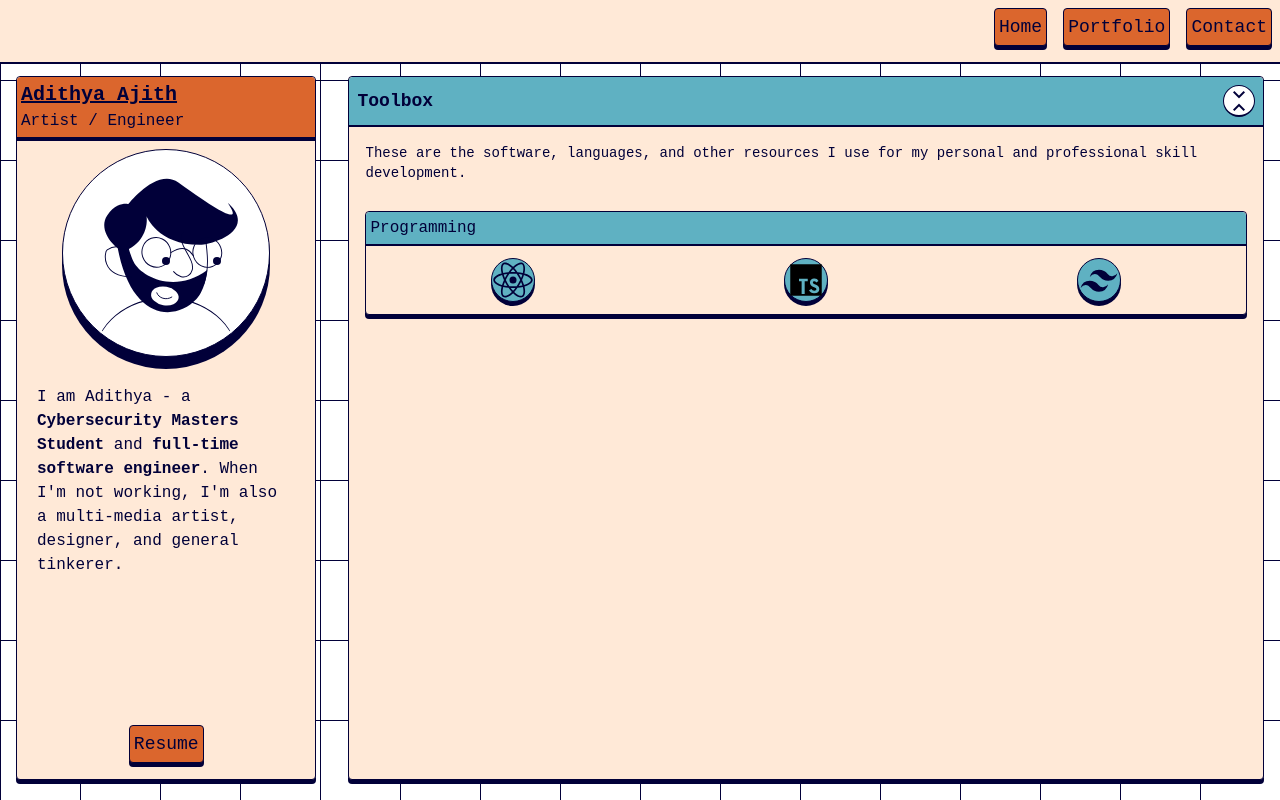
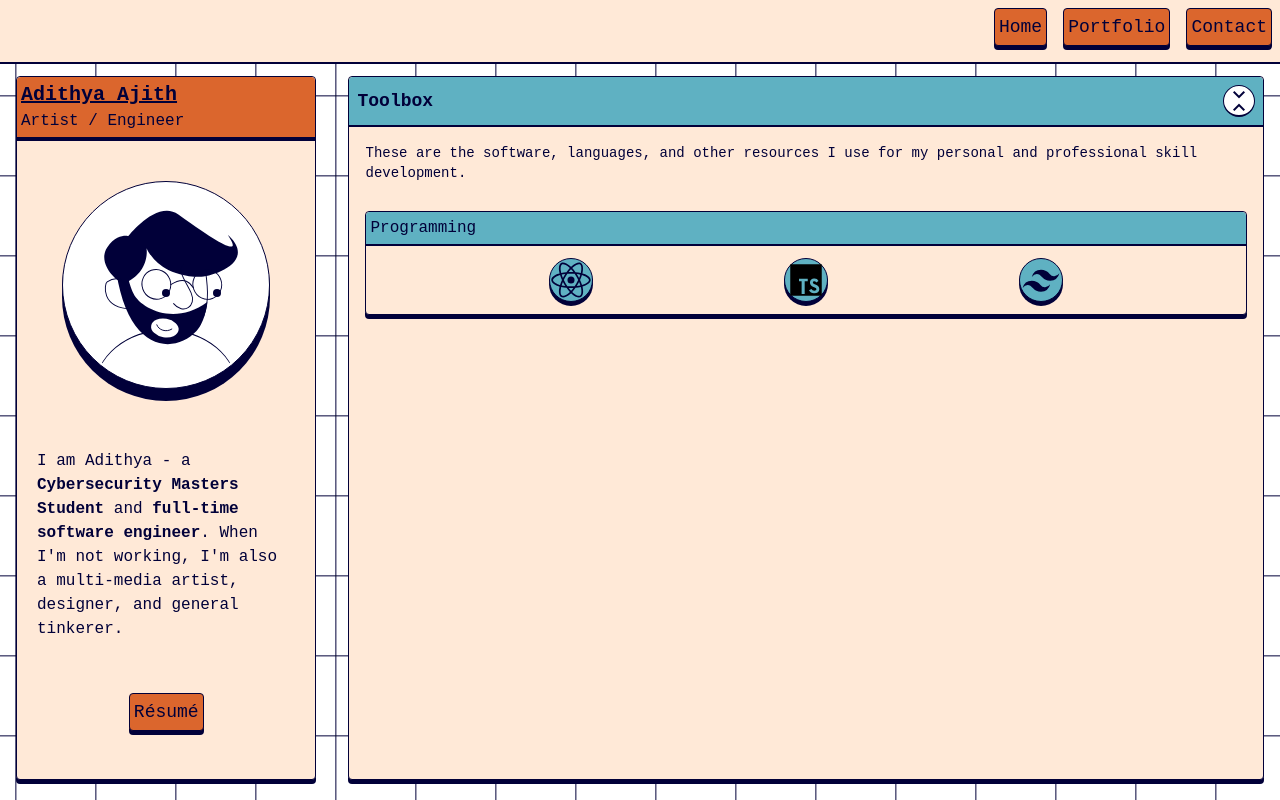
Before and after one commit to adharmic/portfolio, a Next.js app: page / in a window 1280 px wide. Built offline with nearby package versions, Linux system fonts and the light colour scheme.

Commit message:
Redo spacing of intro card

```diff
--- a/app/cards/Identity.tsx
+++ b/app/cards/Identity.tsx
@@ -12,16 +12,16 @@ export default function Identity() {
           <h2 className="text-base 2xl:text-2xl">Artist / Engineer</h2>
         </div>
       </Heading>
-      <div className="text-xs p-1 flex flex-col h-full ">
+      <div className="text-xs p-1 flex flex-col h-full items-center justify-evenly ">
         <Avatar />
         <div className="m-4 text-base 2xl:text-4xl">
           I am Adithya - a <b>Cybersecurity Masters Student</b> and{" "}
           <b>full-time software engineer</b>. When I&apos;m not working,
           I&apos;m also a multi-media artist, designer, and general tinkerer.
         </div>
-        <div className="self-center mt-auto">
+        <div className="self-center">
           <Button color="accent">
-            <h1 className="2xl:text-6xl">Resume</h1>
+            <h1 className="2xl:text-6xl">Résumé</h1>
           </Button>
         </div>
       </div>
--- a/app/cards/Toolbox.tsx
+++ b/app/cards/Toolbox.tsx
@@ -19,7 +19,7 @@ export default function Toolbox() {
       </div>
       <Card>
         <Heading className="bg-secondary p-1 2xl:text-4xl">Programming</Heading>
-        <div className="flex items-center mt-2 justify-around">
+        <div className="flex items-center mt-2 justify-evenly">
           <Button
             color="secondary"
             className="w-11 aspect-square 2xl:w-24"
--- /dev/null
+++ b/app/components/ExpandableCard.tsx
@@ -0,0 +1,10 @@
+import { PropsWithChildren } from "react";
+import Card from "./Card";
+
+type ExpandableCardProps = {};
+
+export default function ExpandableCard({
+  children,
+}: PropsWithChildren<ExpandableCardProps>) {
+  return <Card></Card>;
+}
--- a/app/globals.css
+++ b/app/globals.css
@@ -32,7 +32,7 @@ body {
     linear-gradient(to bottom, var(--foreground) 1px, transparent 1px);
 
   font-family: "Fira Sans", monospace;
-  /* animation: scroll 20s linear infinite; */
+  animation: scroll 5s linear infinite;
 }
 
 @keyframes scroll {
```
